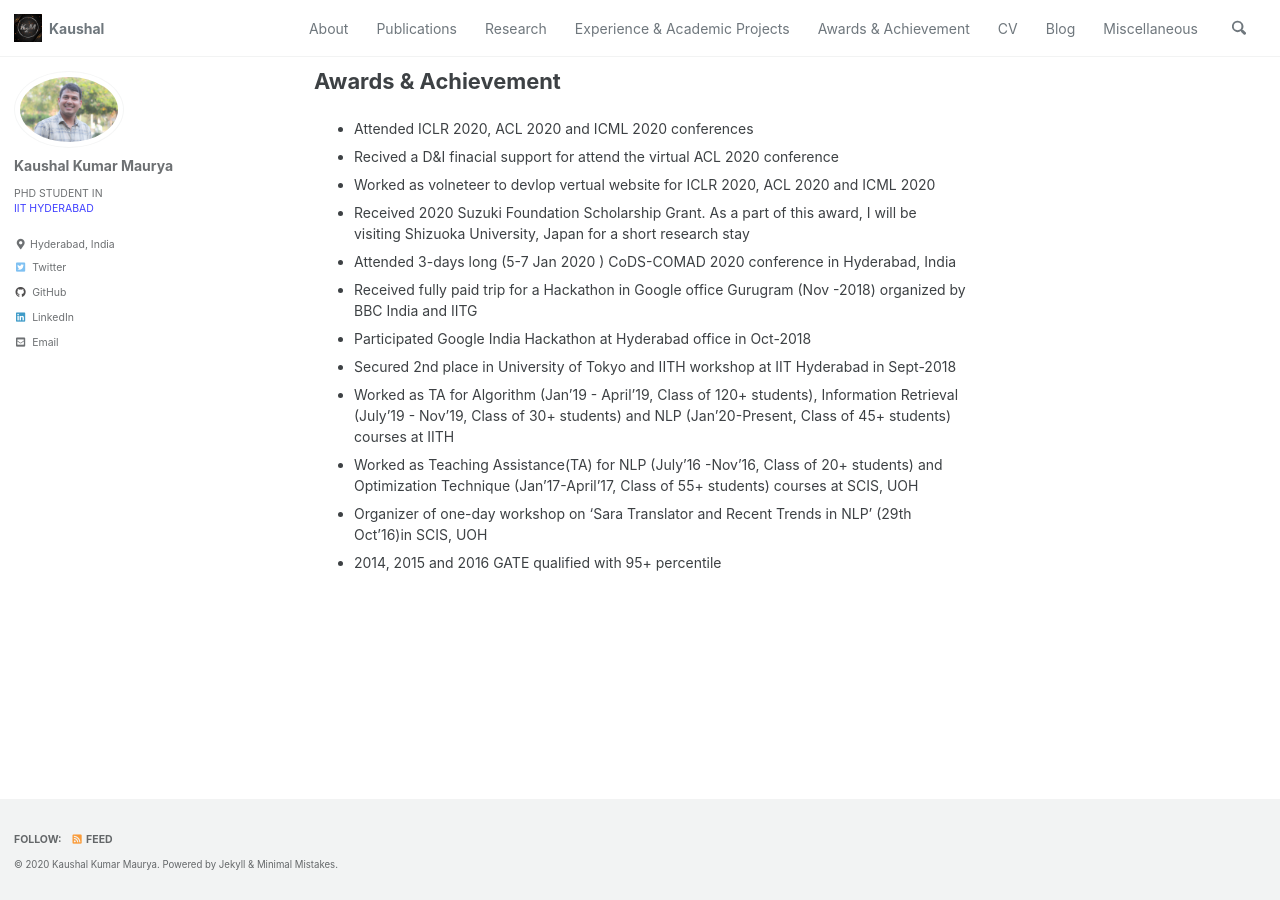
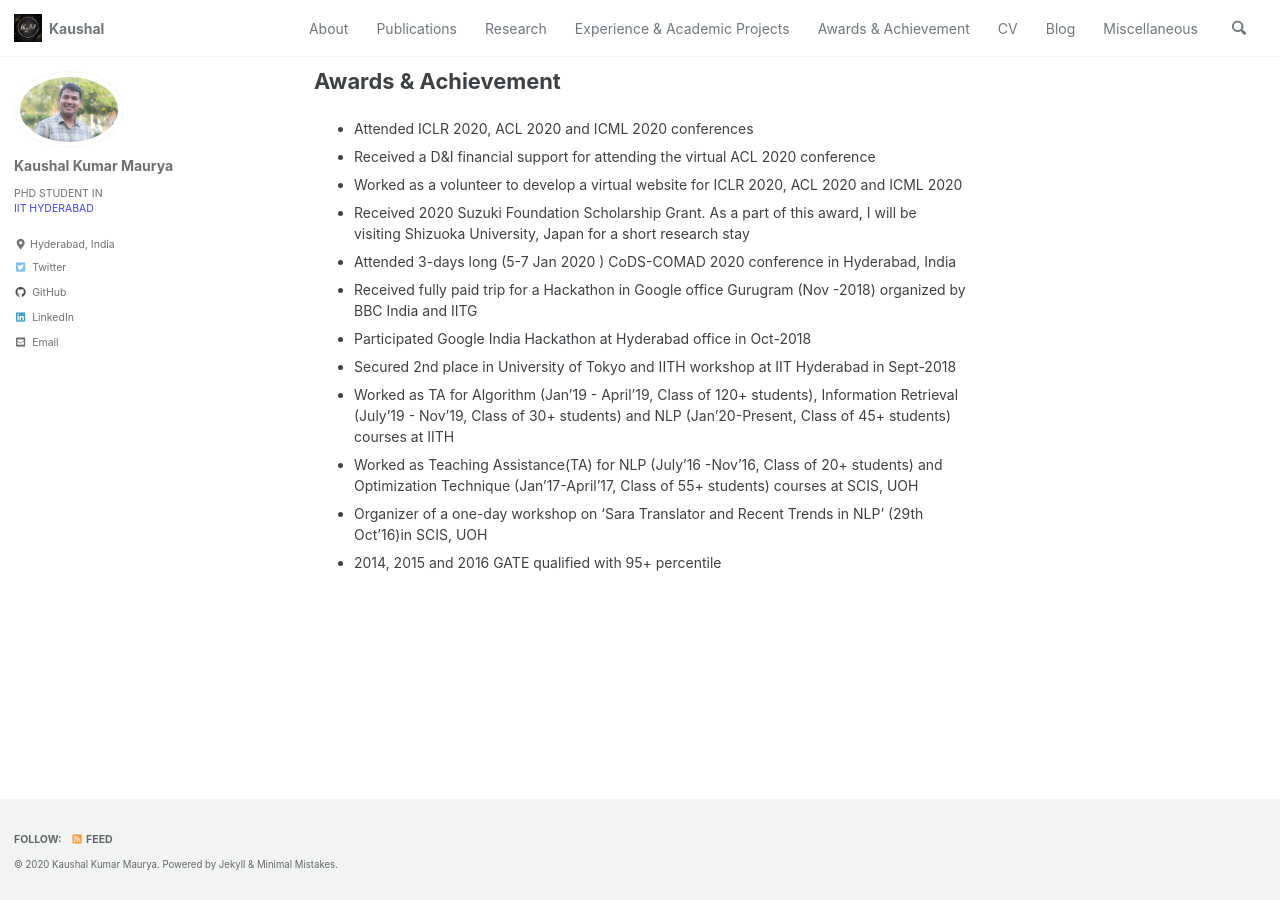
Before and after one commit to harshayelleni/harshayelleni.github.io, a Jekyll site: the page built from _pages/awards.md, in a window 1280 px wide. Built offline with Jekyll 4.4.1, drawn with Linux system fonts in a browser that asks for light colours; cached includes are drawn as plain includes.

Commit message:
doing modifications

```diff
--- a/_pages/awards.md
+++ b/_pages/awards.md
@@ -3,8 +3,8 @@ title: "Awards & Achievement"
 permalink: /awards/
 ---
 * Attended ICLR 2020, ACL 2020 and ICML 2020 conferences
-* Recived a D&I finacial support for attend the virtual ACL 2020 conference
-* Worked as volneteer to devlop vertual website for ICLR 2020, ACL 2020 and ICML 2020
+* Received a D&I financial support for attending the virtual ACL 2020 conference
+* Worked as a volunteer to develop a virtual website for ICLR 2020, ACL 2020 and ICML 2020
 * Received 2020 Suzuki Foundation Scholarship Grant. As a part of this award, I will be visiting Shizuoka University, Japan for a short research stay
 * Attended 3-days long (5-7 Jan 2020 ) CoDS-COMAD 2020 conference in Hyderabad, India
 * Received fully paid trip for a Hackathon in Google office Gurugram (Nov -2018) organized by BBC India and IITG
@@ -12,5 +12,5 @@ permalink: /awards/
 * Secured 2nd place in University of Tokyo and IITH workshop at IIT Hyderabad in Sept-2018
 * Worked as TA for Algorithm (Jan'19 - April'19, Class of 120+ students), Information Retrieval (July'19 - Nov'19, Class of 30+ students) and NLP (Jan'20-Present, Class of 45+ students) courses at IITH
 * Worked as Teaching Assistance(TA) for NLP (July'16 -Nov'16, Class of 20+ students) and Optimization Technique (Jan'17-April'17, Class of 55+ students) courses at SCIS, UOH
-* Organizer of one-day workshop on 'Sara Translator and Recent Trends in NLP' (29th Oct'16)in SCIS, UOH
+* Organizer of a one-day workshop on 'Sara Translator and Recent Trends in NLP' (29th Oct'16)in SCIS, UOH
 * 2014, 2015 and 2016 GATE qualified with 95+ percentile
```
